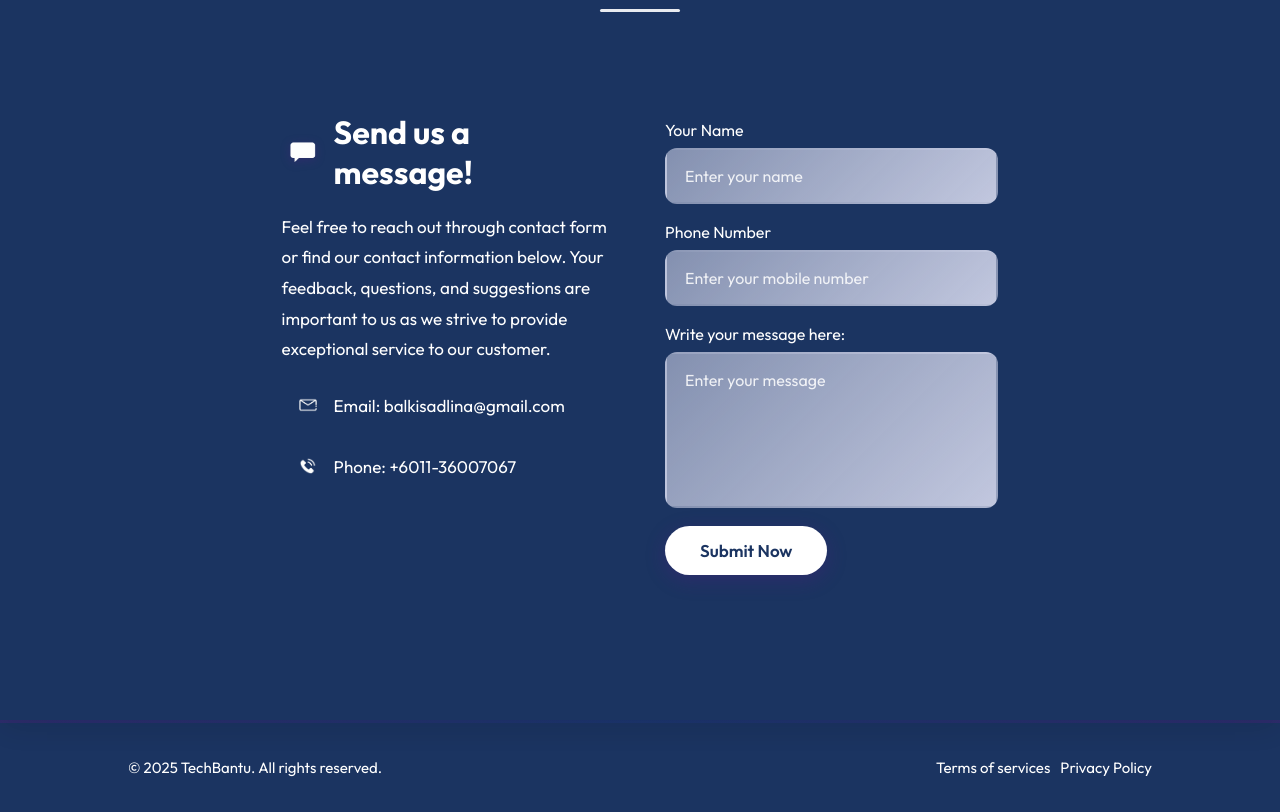
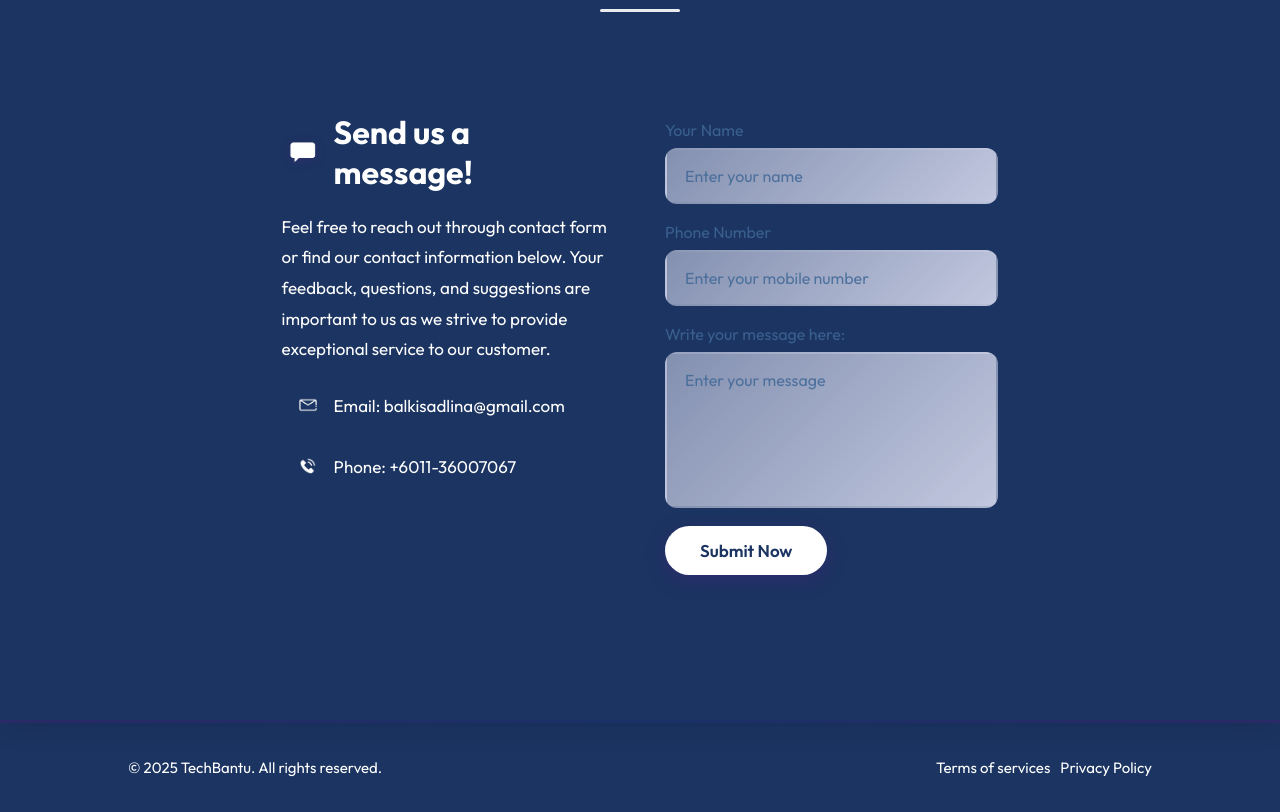
Before and after one commit to adlinablks/IT-WEBSITES, a React (Vite) app: page / in a window 1280 px wide. Shown: the part 3040-3852 px from the top of the page. Built offline with nearby package versions, Linux system fonts and the light colour scheme.

Commit message:
edit color

```diff
--- a/src/components/contact/contact.css
+++ b/src/components/contact/contact.css
@@ -132,14 +132,14 @@
 
 /* Make labels, placeholders and links inside contact white */
 .contact form label{
-    color: #ffffff;
+    color: rgba(63, 103, 150, 0.85);
     display: block;
     margin-top: 8px;
 }
 
 .contact form input::placeholder,
 .contact form textarea::placeholder{
-    color: rgba(255,255,255,0.85);
+    color: rgba(63, 103, 150, 0.85);
 }
 
 .contact-col a{
```
